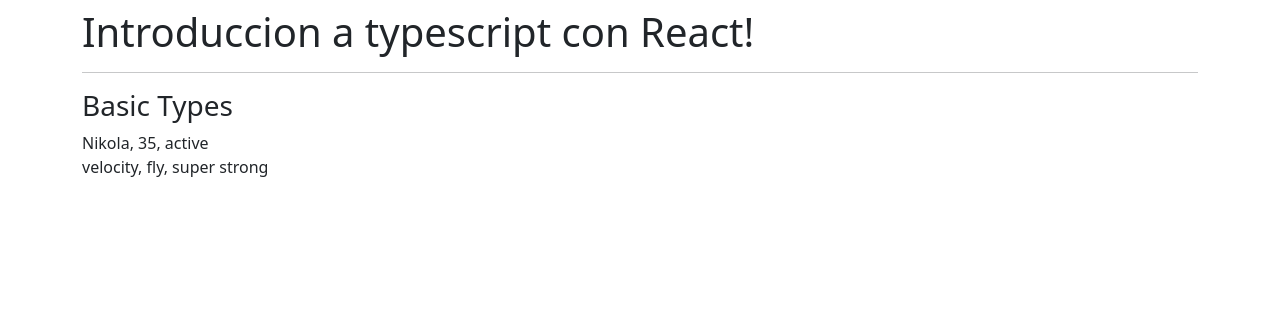
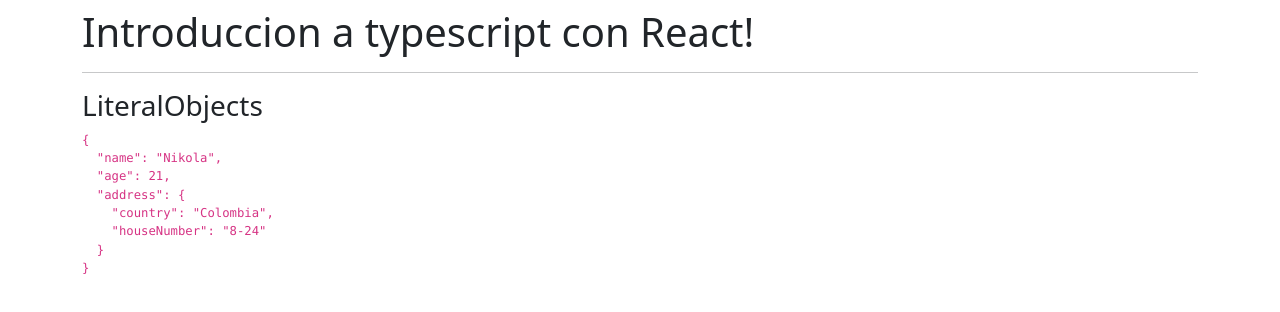
Before and after one commit to NikolaM-Dev/reinforcement, a React (Vite) app: page / in a window 1280 px wide. Shown: the top 312 px of the page. Built offline with nearby package versions, Linux system fonts and the light colour scheme.

Commit message:
feat(typescript): Add literal objects & interfaces

```diff
--- a/src/App.tsx
+++ b/src/App.tsx
@@ -1,11 +1,13 @@
-import BasicTypes from './typescript/BasicTypes';
+// import BasicTypes from './typescript/BasicTypes';
+import LiteralObjects from './typescript/LiteralObjects';
 
 const App = () => {
   return (
     <div className="mt-2">
       <h1>Introduccion a typescript con React!</h1>
       <hr />
-      <BasicTypes />
+      {/* <BasicTypes /> */}
+      <LiteralObjects />
     </div>
   );
 };
--- /dev/null
+++ b/src/typescript/LiteralObjects.tsx
@@ -0,0 +1,32 @@
+interface Person {
+  name: string;
+  age: number;
+  fullName?: string;
+  address: Address;
+}
+interface Address {
+  country: string;
+  houseNumber: string;
+}
+
+const LiteralObjects = () => {
+  const person: Person = {
+    name: 'Nikola',
+    age: 21,
+    address: {
+      country: 'Colombia',
+      houseNumber: '8-24',
+    },
+  };
+
+  return (
+    <>
+      <h3>LiteralObjects</h3>
+      <code>
+        <pre>{JSON.stringify(person, null, 2)}</pre>
+      </code>
+    </>
+  );
+};
+
+export default LiteralObjects;
```
